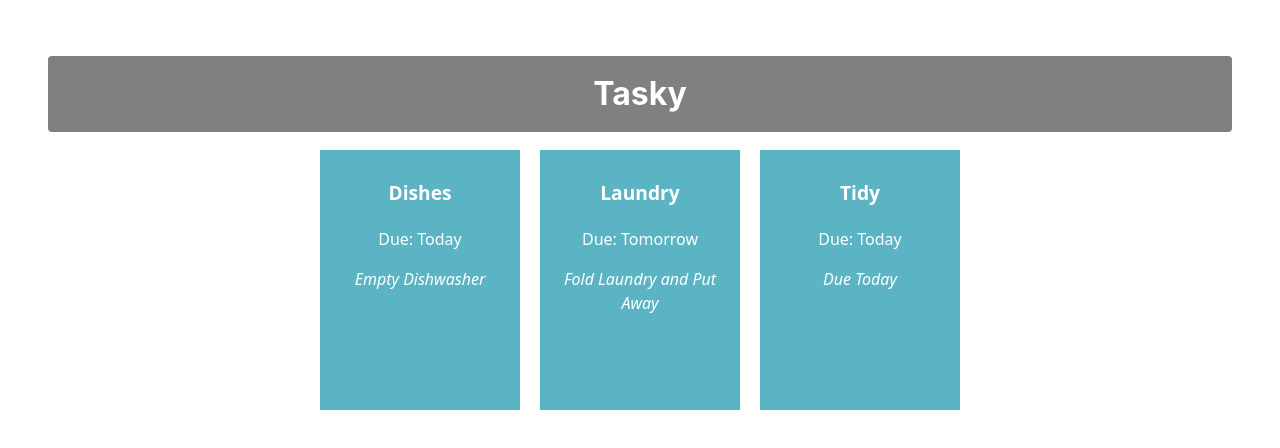
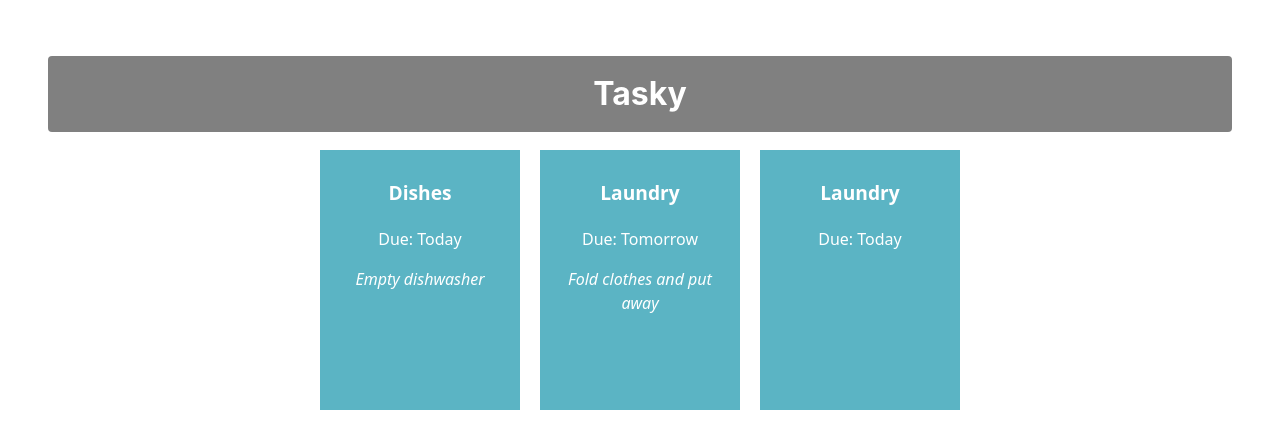
Before and after one commit to Dylan-618cmd/react-labs-basics, a React (Vite) app in the folder tasky/: page / in a window 1280 px wide. Shown: the top 448 px of the page. Built offline with nearby package versions, Linux system fonts and the light colour scheme.

Commit message:
Added task State

```diff
--- a/tasky/src/App.jsx
+++ b/tasky/src/App.jsx
@@ -1,13 +1,22 @@
 import './App.css';
 import Task from './components/Task';
+import React, { useState } from 'react';
 
 function App() {
+  const [ taskState, setTaskState ] = useState({
+    tasks: [
+      {title:"Dishes", description: "Empty dishwasher", deadline: "Today"},
+      {title: "Laundry", description: "Fold clothes and put away", deadline: "Tomorrow"},
+      {title: "Tiday up", deadline: "Today "}
+    ]
+  });
+
   return (
     <div className="container">
       <h1>Tasky</h1>
-      <Task title ="Dishes" deadline="Today" description="Empty Dishwasher" />
-      <Task title="Laundry" deadline="Tomorrow" description="Fold Laundry and Put Away" />
-      <Task title="Tidy" deadline="Today" description = "Due Today" />
+      <Task title ={taskState.tasks[0].title} deadline={taskState.tasks[0].deadline} description={taskState.tasks[0].description} />
+      <Task title={taskState.tasks[1].title} deadline={taskState.tasks[1].deadline} description={taskState.tasks[1].description} />
+      <Task title={taskState.tasks[1].title} deadline={taskState.tasks[2].deadline} description ={taskState.tasks[2].description} />
     </div>
   );
 }
```
